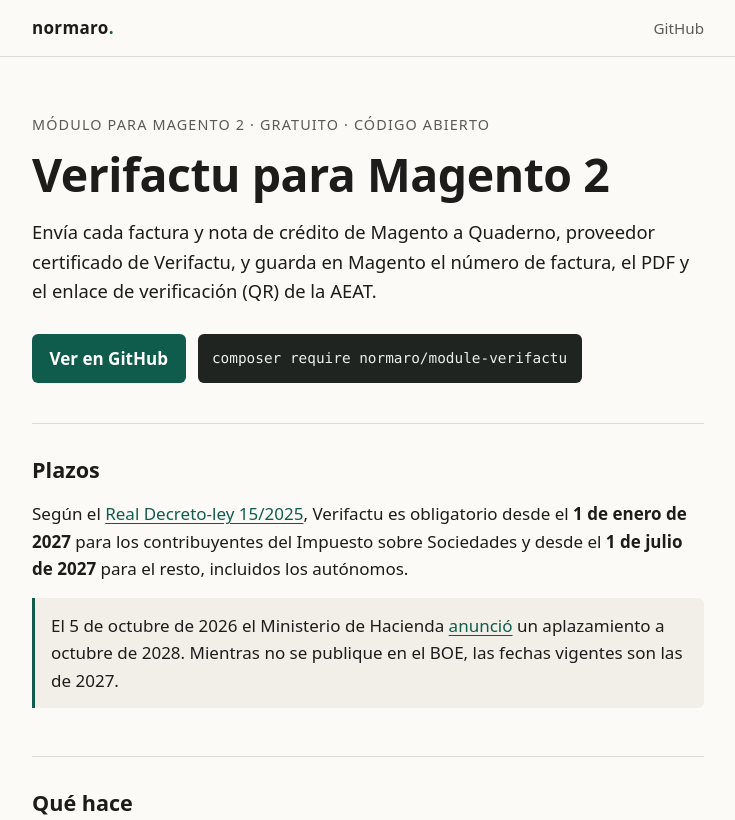
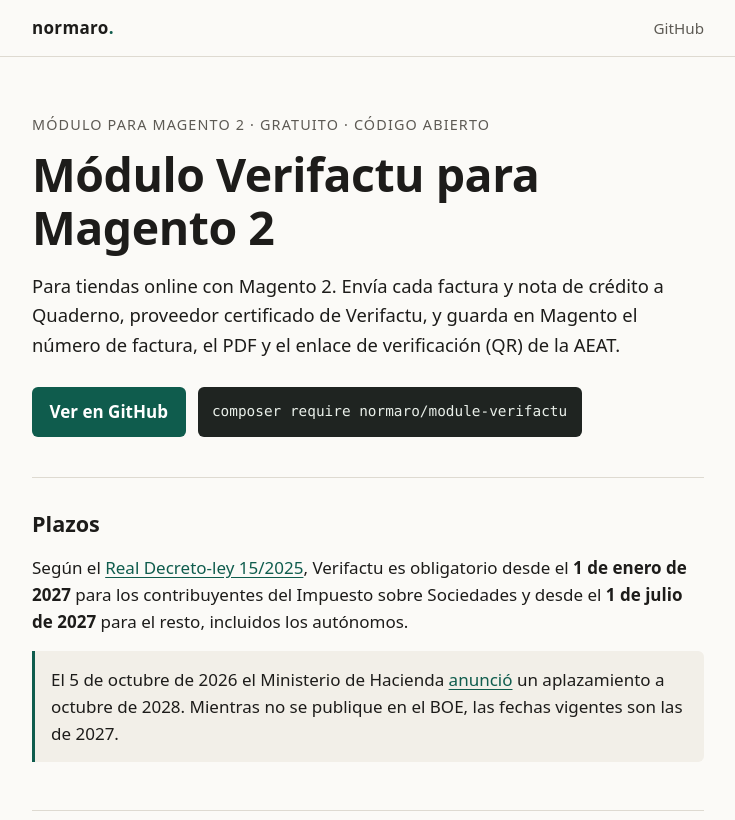
Before and after one commit to normaro/normaro.es, a plain HTML site: page index.html in a window 1280 px wide. Shown: the top 820 px of the page, without its empty margins (272-1007 px from the left). Drawn offline with Linux system fonts and the light colour scheme.

Commit message:
SEO: h1 'Módulo Verifactu para Magento 2', lead names tiendas online

```diff
--- a/index.html
+++ b/index.html
@@ -42,8 +42,8 @@
   <main class="wrap">
     <div class="hero">
       <p class="eyebrow">Módulo para Magento 2 · gratuito · código abierto</p>
-      <h1>Verifactu para Magento&nbsp;2</h1>
-      <p class="lead">Envía cada factura y nota de crédito de Magento a Quaderno, proveedor certificado
+      <h1>Módulo Verifactu para Magento&nbsp;2</h1>
+      <p class="lead">Para tiendas online con Magento 2. Envía cada factura y nota de crédito a Quaderno, proveedor certificado
         de Verifactu, y guarda en Magento el número de factura, el PDF y el enlace de verificación
         (QR) de la AEAT.</p>
       <div class="actions">
```
